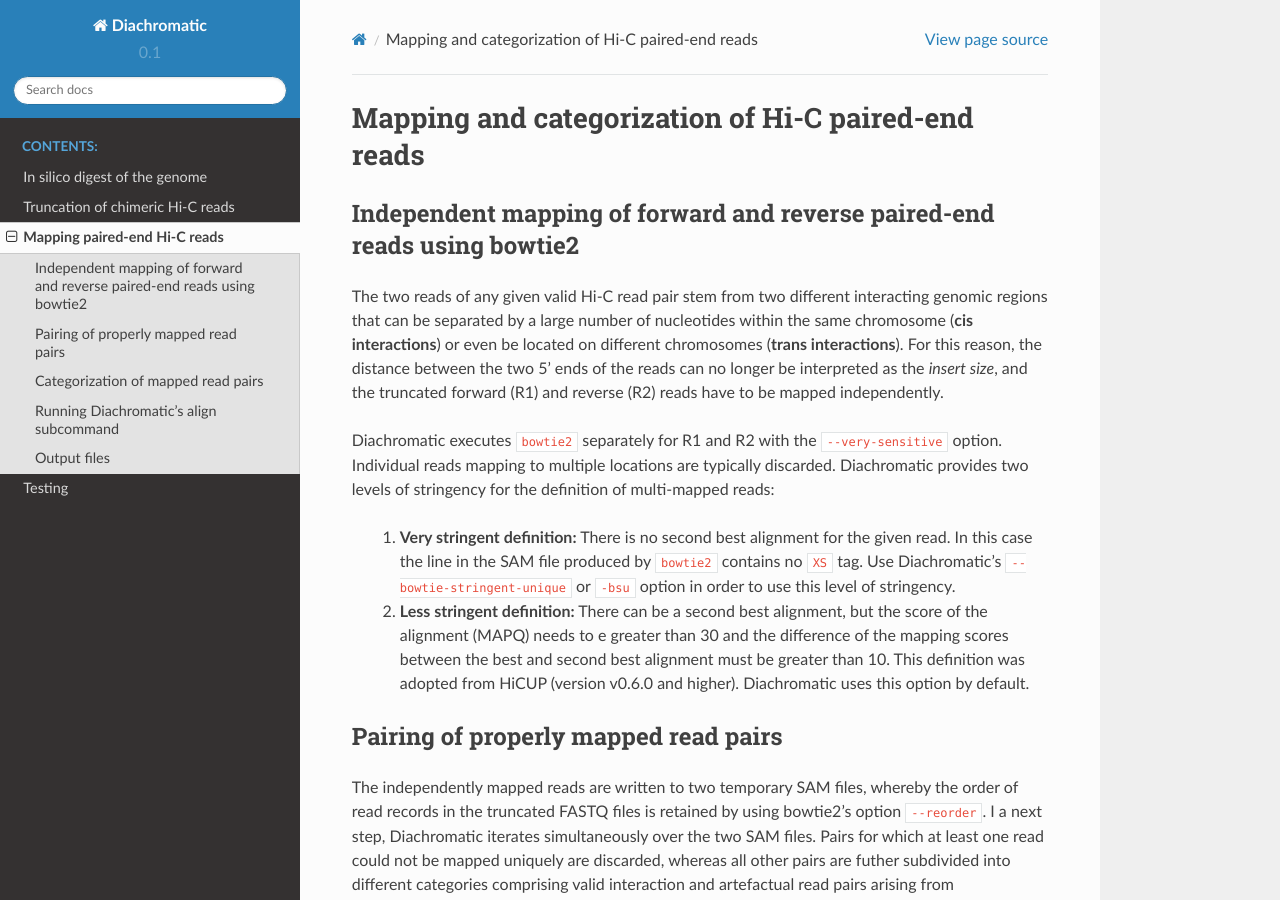
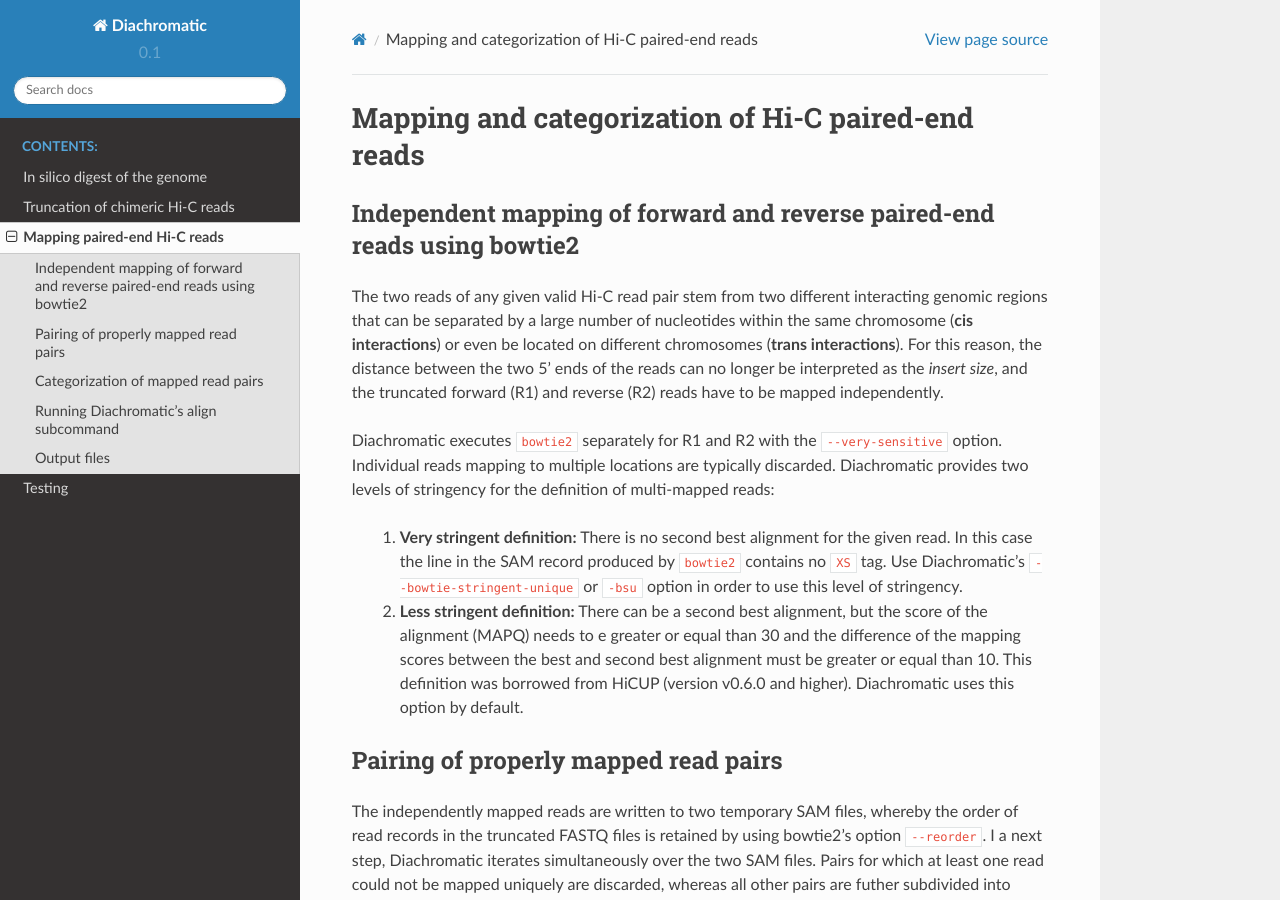
Before and after one commit to TheJacksonLaboratory/diachromatic, a Sphinx documentation site: the page built from docs/mapping.rst, in a window 1280 px wide and 900 px high. Built offline with Sphinx 7.4.7 and the Read the Docs theme 2.0.0, drawn with Linux system fonts in a browser that asks for light colours.

Commit message:
Revised documentation in readthedocs (#61).

```diff
--- a/docs/mapping.rst
+++ b/docs/mapping.rst
@@ -14,8 +14,8 @@ independently.
 Diachromatic executes ``bowtie2`` separately for R1 and R2 with the ``--very-sensitive`` option. Individual reads mapping
 to multiple locations are typically discarded. Diachromatic provides two levels of stringency
 for the definition of multi-mapped reads:
-    1. **Very stringent definition:** There is no second best alignment for the given read. In this case the line in the SAM file produced by ``bowtie2`` contains no ``XS`` tag. Use Diachromatic's ``--bowtie-stringent-unique`` or ``-bsu`` option in order to use this level of stringency.
-    2. **Less stringent definition:** There can be a second best alignment, but the score of the alignment (MAPQ) needs to e greater than 30 and the difference of the mapping scores between the best and second best alignment must be greater than 10. This definition was adopted from HiCUP (version v0.6.0 and higher). Diachromatic uses this option by default.
+    1. **Very stringent definition:** There is no second best alignment for the given read. In this case the line in the SAM record produced by ``bowtie2`` contains no ``XS`` tag. Use Diachromatic's ``--bowtie-stringent-unique`` or ``-bsu`` option in order to use this level of stringency.
+    2. **Less stringent definition:** There can be a second best alignment, but the score of the alignment (MAPQ) needs to e greater or equal than 30 and the difference of the mapping scores between the best and second best alignment must be greater or equal than 10. This definition was borrowed from HiCUP (version v0.6.0 and higher). Diachromatic uses this option by default.
 
 
 Pairing of properly mapped read pairs
```
